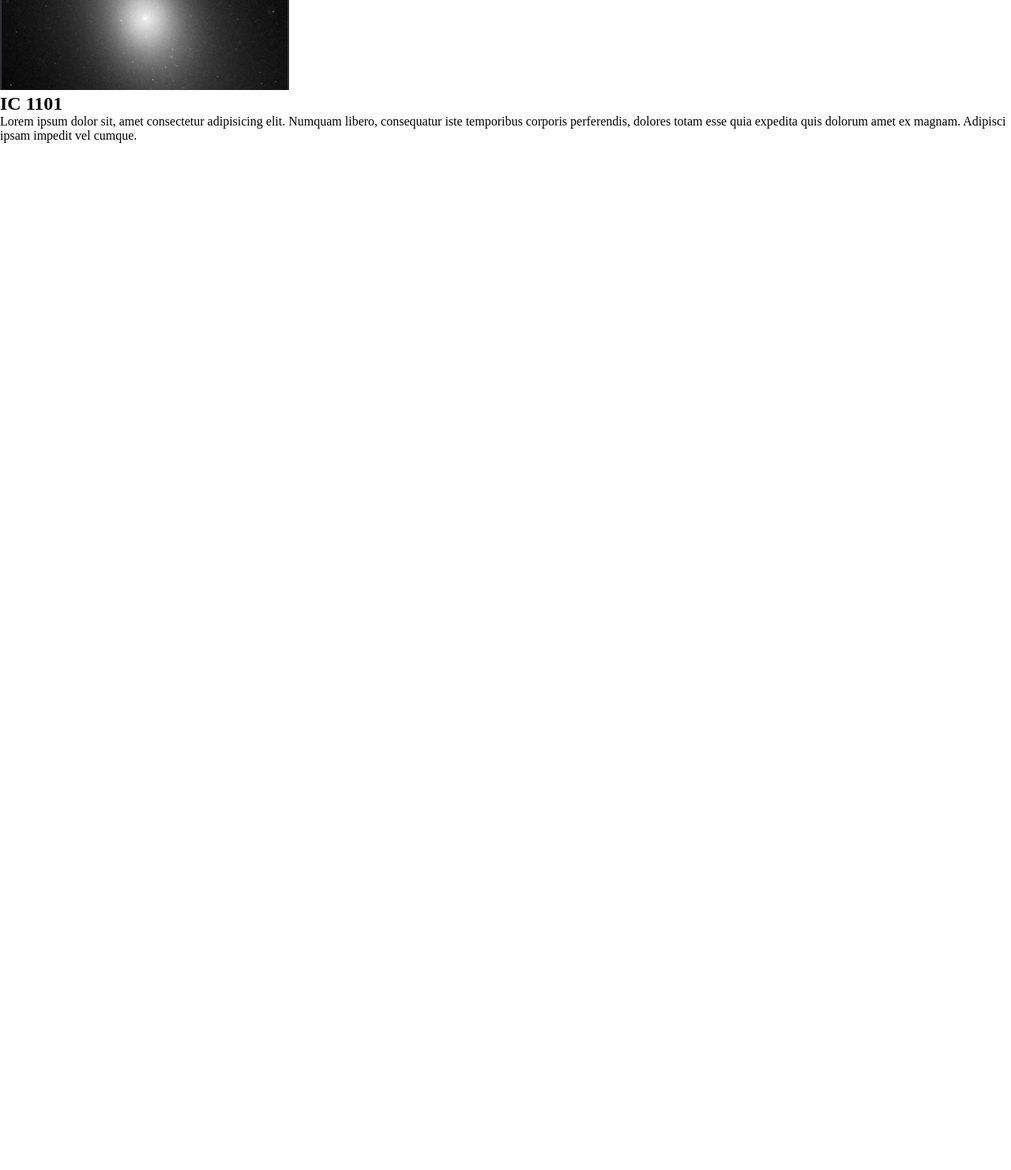
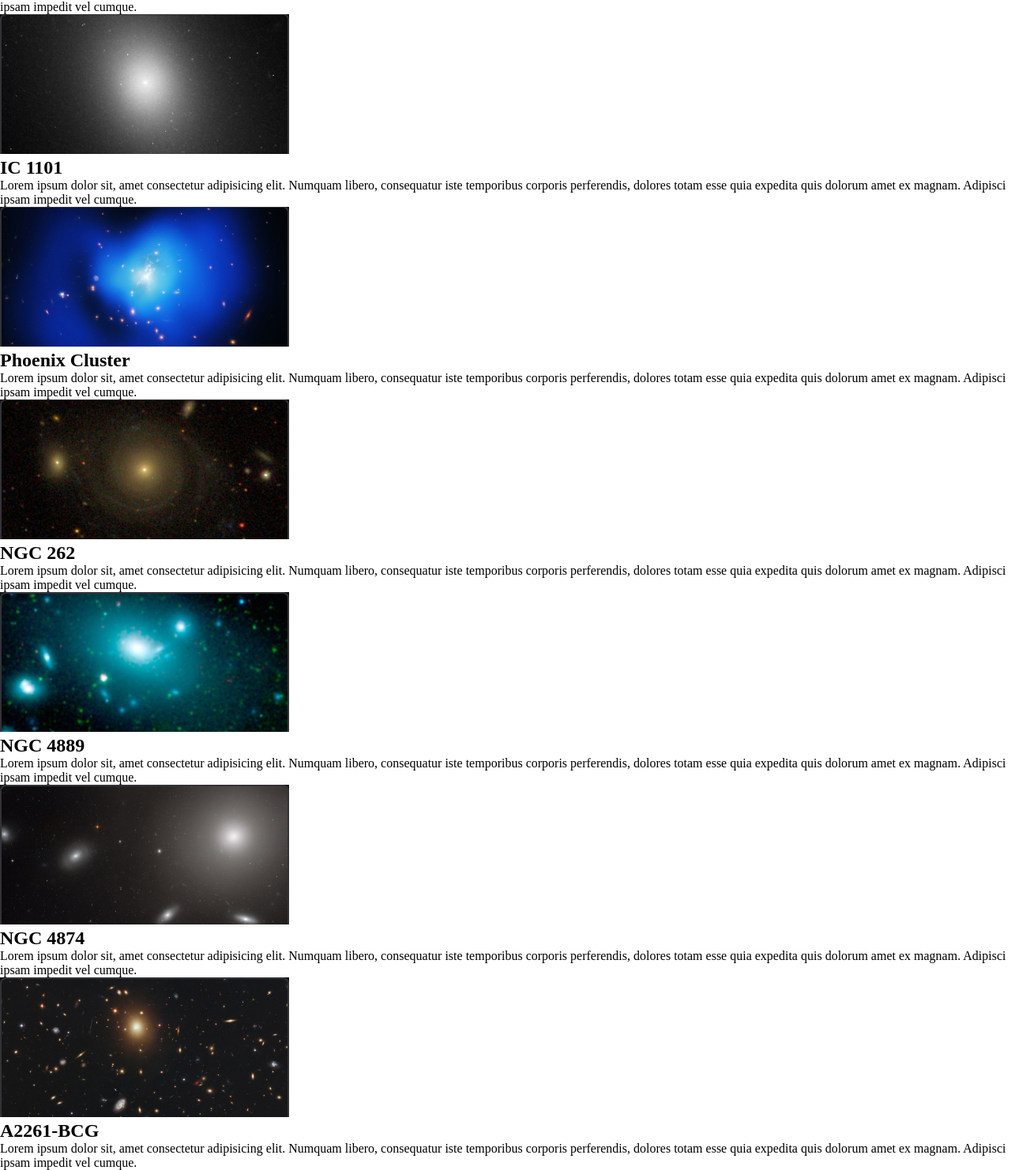
Before and after one commit to brennoEudes/explorer-project-galaxies, a plain HTML site: page index.html in a window 1280 px wide. Shown: the part 63-1545 px from the top of the page at 79% size. Before the commit the page ends 800 px from the top, so only its background shows below. Drawn offline with Linux system fonts and the light colour scheme.

Commit message:
img related, h2 and p updated

```diff
--- a/index.html
+++ b/index.html
@@ -20,6 +20,74 @@
           impedit vel cumque.
         </p>
       </div>
+
+      <div class="card">
+        <img src="./assets/image-1.jpg" alt="IC 1101">
+        <h2>IC 1101</h2>
+        <p>
+          Lorem ipsum dolor sit, amet consectetur adipisicing elit. Numquam
+          libero, consequatur iste temporibus corporis perferendis, dolores
+          totam esse quia expedita quis dolorum amet ex magnam. Adipisci ipsam
+          impedit vel cumque.
+        </p>
+      </div>
+
+      <div class="card">
+        <img src="./assets/image-2.jpg" alt="Phoenix Cluster">
+        <h2>Phoenix Cluster</h2>
+        <p>
+          Lorem ipsum dolor sit, amet consectetur adipisicing elit. Numquam
+          libero, consequatur iste temporibus corporis perferendis, dolores
+          totam esse quia expedita quis dolorum amet ex magnam. Adipisci ipsam
+          impedit vel cumque.
+        </p>
+      </div>
+
+      <div class="card">
+        <img src="./assets/image-3.jpg" alt="NGC 262">
+        <h2>NGC 262</h2>
+        <p>
+          Lorem ipsum dolor sit, amet consectetur adipisicing elit. Numquam
+          libero, consequatur iste temporibus corporis perferendis, dolores
+          totam esse quia expedita quis dolorum amet ex magnam. Adipisci ipsam
+          impedit vel cumque.
+        </p>
+      </div>
+
+      <div class="card">
+        <img src="./assets/image-4.jpg" alt="NGC 4889">
+        <h2>NGC 4889</h2>
+        <p>
+          Lorem ipsum dolor sit, amet consectetur adipisicing elit. Numquam
+          libero, consequatur iste temporibus corporis perferendis, dolores
+          totam esse quia expedita quis dolorum amet ex magnam. Adipisci ipsam
+          impedit vel cumque.
+        </p>
+      </div>
+
+      <div class="card">
+        <img src="./assets/image-5.jpg" alt="NGC 4874">
+        <h2>NGC 4874</h2>
+        <p>
+          Lorem ipsum dolor sit, amet consectetur adipisicing elit. Numquam
+          libero, consequatur iste temporibus corporis perferendis, dolores
+          totam esse quia expedita quis dolorum amet ex magnam. Adipisci ipsam
+          impedit vel cumque.
+        </p>
+      </div>
+
+      <div class="card">
+        <img src="./assets/image-6.jpg" alt="A2261-BCG">
+        <h2>A2261-BCG</h2>
+        <p>
+          Lorem ipsum dolor sit, amet consectetur adipisicing elit. Numquam
+          libero, consequatur iste temporibus corporis perferendis, dolores
+          totam esse quia expedita quis dolorum amet ex magnam. Adipisci ipsam
+          impedit vel cumque.
+        </p>
+      </div>
+
+
     </main>
   </body>
 </html>
```
Also changed, not shown: assets/image-1.jpg (renamed from assets/image 1.jpg), assets/image-2.jpg (renamed from assets/image 2.jpg), assets/image-3.jpg (renamed from assets/image 3.jpg), assets/image-4.jpg (renamed from assets/image 4.jpg), assets/image-5.jpg (renamed from assets/image 5.jpg), assets/image-6.jpg (renamed from assets/image 6.jpg).
